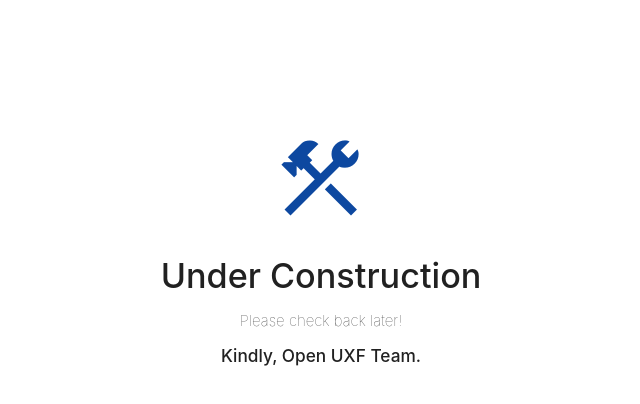
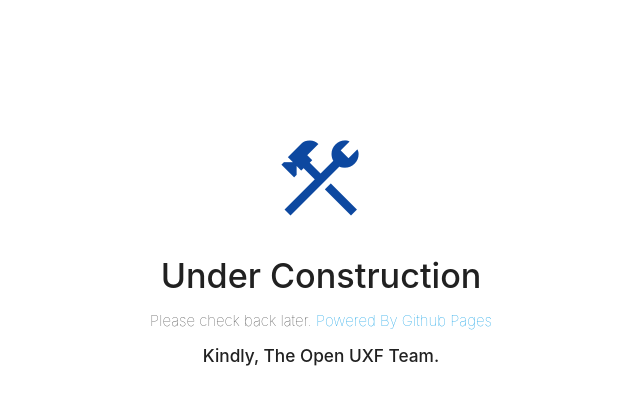
Before and after one commit to OpenUXF/openuxf.github.io, a plain HTML site: page index.html in a window 1280 px wide. Shown: the whole page, without its empty margins (319-959 px from the left). Drawn offline with nearby package versions, Linux system fonts and the light colour scheme.

Commit message:
Update index.html

```diff
--- a/index.html
+++ b/index.html
@@ -38,8 +38,9 @@
             <span class="material-symbols-outlined" style="font-size: 100px; color: hsl(216, 85%, 34%);">construction</span>
 
             <h4 style="font-weight: 550; color: hsl(0, 0%, 13%);">Under Construction</h4>
-            <p style="font-weight: 100; color: hsl(0, 0%, 26%);">Please check back later!</p>
-            <h6 style="font-weight: 500; color: hsl(0, 0%, 13%);">Kindly, Open UXF Team.</h6>
+            <p style="font-weight: 100; color: hsl(0, 0%, 26%);">Please check back later. <a href="https://pages.github.com/">Powered By Github Pages</a>
+            </p>
+            <h6 style="font-weight: 500; color: hsl(0, 0%, 13%);">Kindly, The Open UXF Team.</h6>
         </div>
 
 
```
